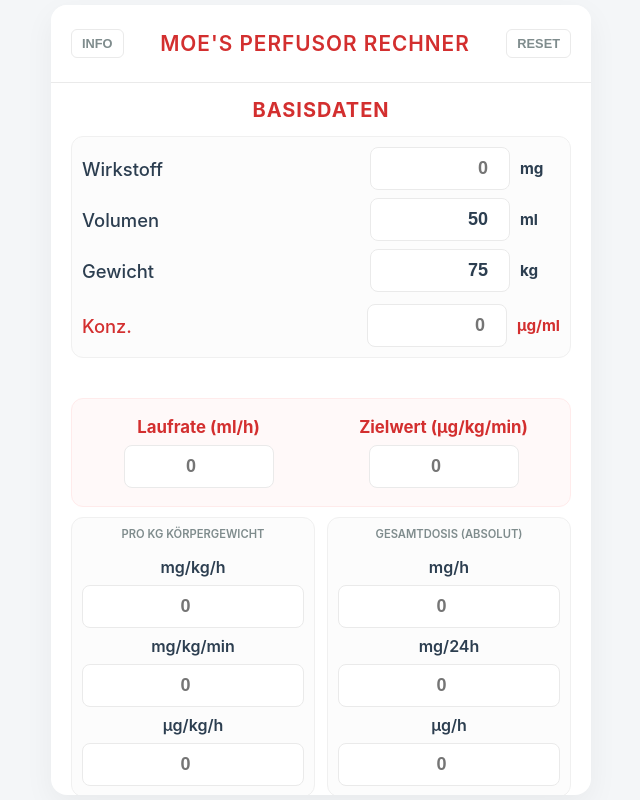
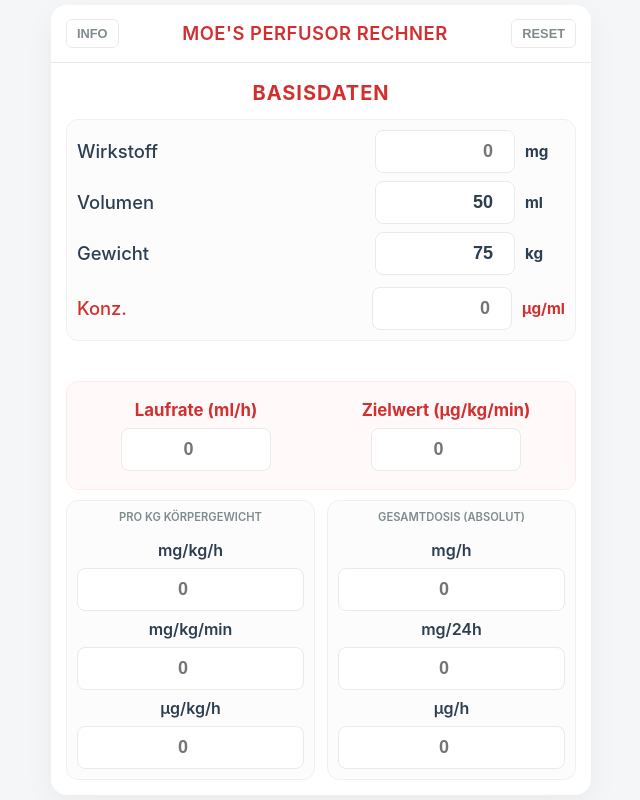
Before and after one commit to Moe1701/perfusor-rechner, a React (Vite) app: page / in a window 1280 px wide. Shown: the whole page, without its empty margins (319-959 px from the left). Built offline with nearby package versions, Linux system fonts and the light colour scheme.

Commit message:
Refine styles for header and section components
Adjusted padding and overflow properties for better layout.

```diff
--- a/src/styles/globals.css
+++ b/src/styles/globals.css
@@ -40,7 +40,8 @@ body {
     box-shadow: 0 10px 30px rgba(0,0,0,0.05);
     width: 100%;
     max-width: 540px;
-    overflow: hidden;
+    overflow-y: auto; /* WICHTIG: Erlaubt vertikales Scrollen, falls der Platz nicht reicht! */
+    overflow-x: hidden;
     display: flex;
     flex-direction: column;
     flex-grow: 1;
@@ -48,10 +49,10 @@ body {
 }
 
 /* =========================================
-   Kopfzeile (Höher & Eleganter)
+   Kopfzeile (Kompakt & Elegant)
    ========================================= */
 .header {
-    padding: 24px 20px;
+    padding: 14px 15px;
     display: flex;
     justify-content: space-between;
     align-items: center;
@@ -60,13 +61,14 @@ body {
 }
 .header h1 {
     margin: 0;
-    font-size: 1.3rem;
+    font-size: 1.15rem;
     font-weight: 600;
     color: var(--primary-red);
     text-transform: uppercase;
     text-align: center;
     flex: 1;
-    letter-spacing: 1px;
+    letter-spacing: 0.5px;
+    line-height: 1.2;
 }
 .header-btn {
     background: none;
@@ -84,7 +86,7 @@ body {
    Sektionen & Container (50/50 Layout)
    ========================================= */
 .section {
-    padding: 15px 20px;
+    padding: 12px 15px;
     border-bottom: none;
     display: flex;
     flex-direction: column;
@@ -93,7 +95,7 @@ body {
 }
 
 .section:last-child {
-    padding-bottom: 20px;
+    padding-bottom: 15px;
 }
 
 .section-title {
```
